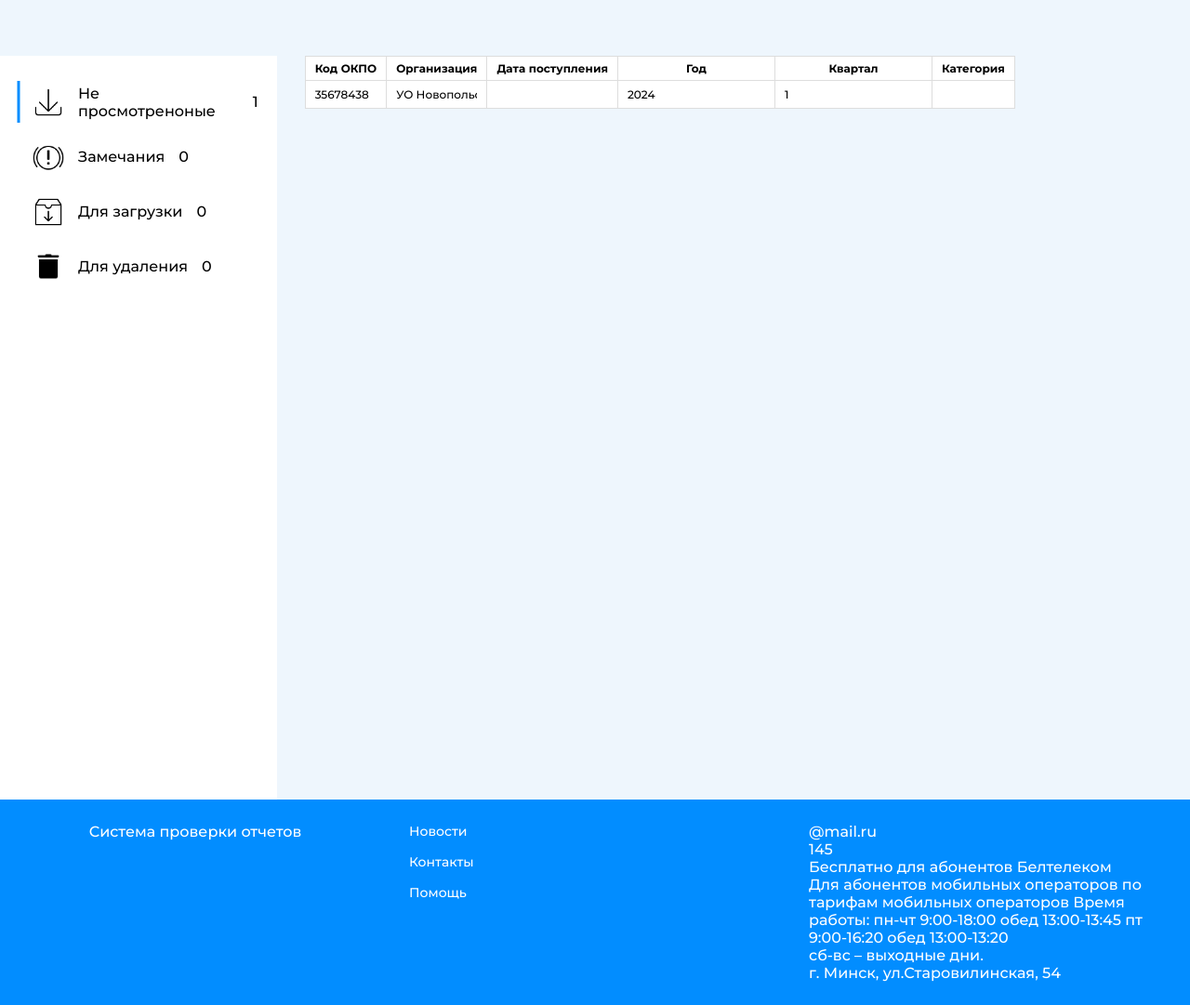
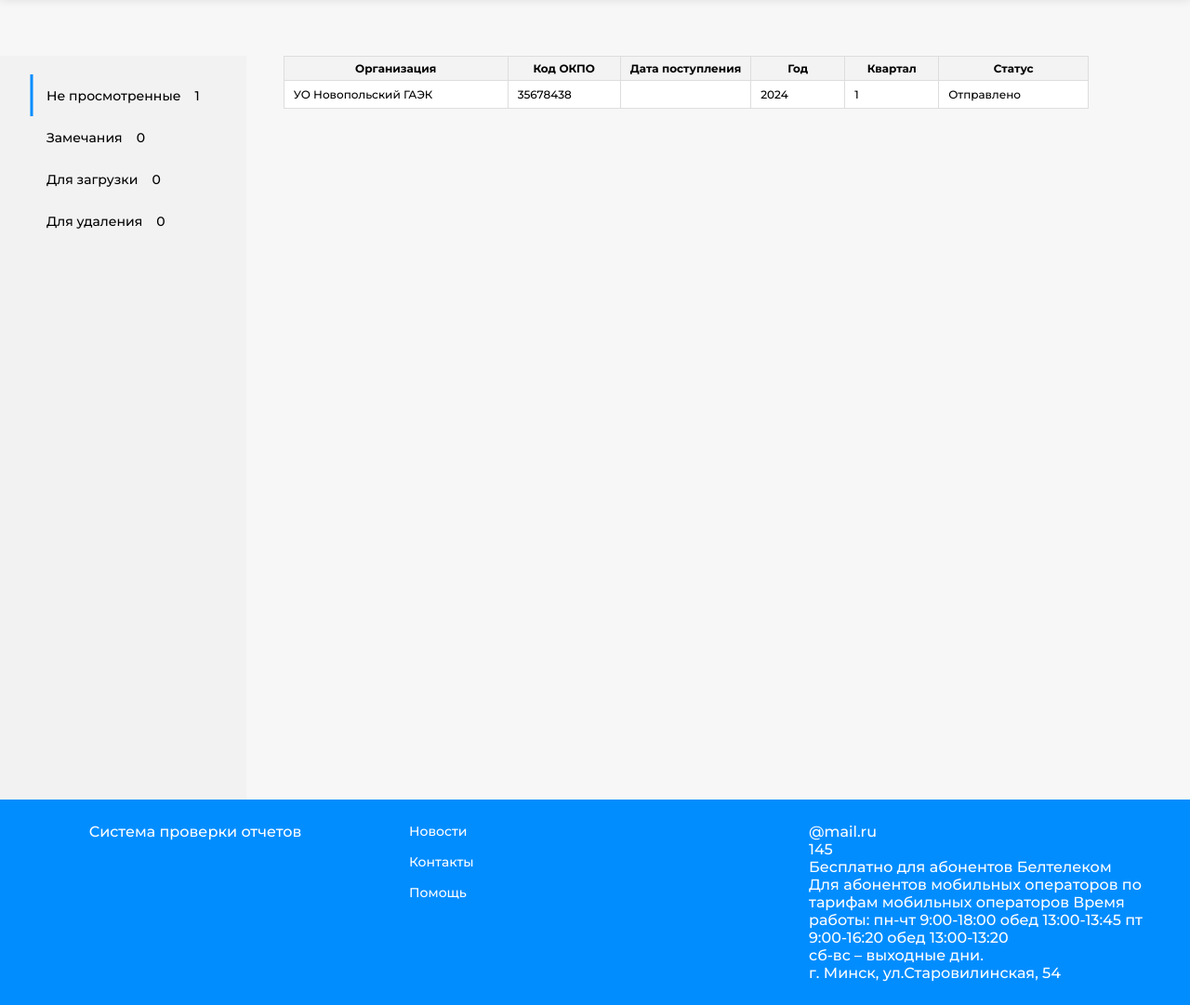
Before and after one commit to Tw1chee2k/quant, a Flask app: page /audit/not_viewed in a window 1280 px wide. Shown: the part 50-1131 px from the top of the page at 93% size. Run offline with Flask 3, Linux system fonts and the light colour scheme; a user stored in the database is signed in; data comes from the database, SQL or seed files in the repository; both versions use the stored data as it was after the commit; data that the repository does not hold is empty.

Commit message:
change view

```diff
--- a/website/models.py
+++ b/website/models.py
@@ -46,6 +46,7 @@ class Version_report(db.Model):
     sent = db.Column(db.Boolean, default=False)
 
     status = db.Column(db.String(20))
+    sent_time = db.Column(db.Date)
 
     agreed_time = db.Column(db.Date)
 
--- a/website/static/css/base.css
+++ b/website/static/css/base.css
@@ -23,14 +23,14 @@ html::-webkit-scrollbar-track {
 
 html::-webkit-scrollbar-thumb {
     border-radius: 10px;
-    background-color: #d8d6d6;
+    background-color: #d3d3d3;
 }
 
 body {
     display: flex;
     flex-direction: column;
     min-height: 100vh;
-    background-color:rgb(238, 246, 253);
+    background-color:rgb(247, 247, 247);
     color: rgb(0, 0, 0);
 }
 
@@ -1019,18 +1036,19 @@ footer {
     display: flex;
     flex-direction: column;
     text-align: left;
-    background-color: white;
-    box-shadow: 0 0 10px rgba(0, 0, 0, 0.1);
+    background-color: rgba(238, 238, 238, 0.507);
+    /* box-shadow: 0 0 10px rgba(0, 0, 0, 0.1);  */
     padding: 20px 0;
     color: black;
-    width: 300px;
+    width: auto;
     height: 100%;
     min-height: 100vh;
+    font-size: 14px;
 }
 
 .dark-mode	.profile_navigation {
     background-color:  #252525;
-    box-shadow: 0 0 1px rgba(255, 255, 255, 0.1);
+    /* box-shadow: 0 0 1px rgba(255, 255, 255, 0.1);  */
     color: white;
 }
 
@@ -1039,8 +1057,8 @@ footer {
     justify-content: start;
     list-style-type: none;
     cursor: pointer;
-    padding: 10px 60px;
-    margin: 7px 0;
+    padding: 10px 50px;
+    white-space: nowrap;
     height: 25px;
     font-weight: 500;
     transition: background-color 0.3s ease, color 0.3s ease;
@@ -1061,7 +1079,7 @@ footer {
     content: '';
     position: absolute;
     top: 0;
-    left: 15%;
+    left: 13%;
     transform: translateX(-50%);
     width: 3px;
     border: none;
@@ -1472,15 +1503,11 @@ footer {
     background-color: #4d4d4d;
 }
 
-
-
-
-
 .order-table_titels {
     text-align: center;
     color: rgb(0, 0, 0);
     font-weight: 600;
-    background-color:rgb(255, 255, 255);
+    background-color:rgba(231, 231, 231, 0.507);
 }
 
 .dark-mode .order-table_titels {
@@ -2065,114 +2092,11 @@ th .resizer {
     flex-direction: row;
 }
 
-.audit_navigation {
-    display: flex;
-    flex-direction: column;
-    /* box-shadow: 0 0 5px rgb(0, 0, 0, 0.1); */
-    background-color: white;
-    padding: 20px 0;
-    color: black;
-    width: 400px;
-    height: 100%;
-    min-height: 100vh;
-    margin-right: 30px;
-
-}
-
-.dark-mode	.audit_navigation {
-    background-color: #252525;
-    color: white;
-}
-
-.audit_navigation li {
-    display: flex;
-    justify-content: left;
-    align-items: center;
-    list-style-type: none;
-    cursor: pointer;
-    padding: 10px 20px;
-    margin: 7px 0;
-    height: 25px;
-    font-weight: 500;
-    transition: background-color 0.3s ease, color 0.3s ease;
-    position: relative;
-}
-
-
-.audit_navigation li:hover {
-    background-color: rgb(236, 236, 236);
-}
-
-.dark-mode .audit_navigation li:hover {
-    transition: background-color 0.3s ease;
-    background-color: rgb(29, 29, 29);
-}
-
-.audit_navigation li.active_li::before {
-    content: '';
-    position: absolute;
-    top: 0;
-    left: 20px;
-    transform: translateX(-50%);
-    width: 3px;
-    border: none;
-    height: 100%;
-    background-color: #028dff;
-}
-
-.dark-mode .audit_navigation li.active_li::before {
-    background-color: rgb(43, 236, 214);
-}
-
-.audit_navigation li img{
-    padding: 0 15px;
-    width: 34px;
-    height: auto;
-}
-
-.count_reports{
-    padding: 0 0 0 15px;
-}
-
-.audit-area{
-    width: 100%;
-    display: flex;
-    flex-direction: row;
-    overflow-x: auto;
-}
-
-.audit-area::-webkit-scrollbar {
-    width: 5px;
-    height: 5px;
-}
-
-.audit-area::-webkit-scrollbar-thumb {
-    background-color:rgb(221, 221, 221);
-    border-radius: 5px;
-}
-
-.audit-area  input{
-
-}
-
 .audit-area .table_report-area tr th,
 .audit-area .table_report-area tr td {
     font-size: 18px;
 }
 
-.audit-area td:first-child {
-
-
-}
-
-.audit-area .table_report-area .order-table_titels tr th{
-    padding: 10px;
-
-}
-
-.audit-area .table_report-area .order-table_titels tr th {
-
-
-}
+
 
 /*audit page end*/
--- a/website/static/js/audit.js
+++ b/website/static/js/audit.js
@@ -1,6 +1,6 @@
 document.addEventListener('DOMContentLoaded', function () {
     var reportRows = document.querySelectorAll('.report_row');
-    var navigationItems = document.querySelectorAll('.audit_navigation li');
+    var navigationItems = document.querySelectorAll('.profile_navigation li');
     var previousReportRow = null;
     var selectedReportId = null;
     var contextMenuReport = document.getElementById('contextMenu_report');
--- a/website/templates/account.html
+++ b/website/templates/account.html
@@ -21,7 +21,7 @@
                 <span>Админ-панель</span>
             </button>
             <button class = "account_buttons" onclick="window.location.href='/audit/not_viewed'">
-                <img src="{{ url_for('static', filename='img/.png')}}"  alt="">
+                <img src="{{ url_for('static', filename='img/audit_icon.png')}}"  alt="">
                 <span>Аудит</span>
             </button>
             {%else%}
--- a/website/templates/audit_not_viewed.html
+++ b/website/templates/audit_not_viewed.html
@@ -3,11 +3,11 @@
 {% block content %}
 
 <div class="audit-area_page">
-    <nav class="audit_navigation">
+    <nav class="profile_navigation">
         <li class="active_li" data-action="not_viewed" onclick="window.location.href='/audit/not_viewed'">
             <img src="{{ url_for('static', filename='img/downloaded_icon_white.png') }}" class="close_white" alt="">
             <img src="{{ url_for('static', filename='img/downloaded_icon.png') }}" class="close_black" alt="">
-            <a>Не просмотреноные</a>
+            <a>Не просмотренные</a>
             <a class = "count_reports">{{not_viewedReports_count}}</a>
         </li>
         <li data-action="remarks" onclick="window.location.href='/audit/remarks'">
@@ -15,7 +15,6 @@
             <img src="{{ url_for('static', filename='img/warning_icon.png') }}" class="close_black" alt="">
             <a>Замечания</a>
             <a class = "count_reports">{{remarksReports_count}}</a>
-
         </li>
         <li data-action="to_download" onclick="window.location.href='/audit/to_download'">
             <img src="{{ url_for('static', filename='img/down_icon_white.png') }}" class="close_white" alt="">
@@ -34,16 +33,16 @@
             <input type="hidden" name="action" id="action-input">
         </form>
     </nav>
-    <div class="report-area" style="margin-top: 0;">
+    <div class="report-area" style="margin: 0 0 0 40px;">
         <table class="table_report-area">
             <thead class="order-table_titels">
                 <tr>
-                    <th class="resizable" style="white-space: nowrap;">Код ОКПО<div class="resizer"></div></th>
-                    <th class="resizable" style="white-space: nowrap;">Организация<div class="resizer"></div></th>
-                    <th class="resizable" style="white-space: nowrap;">Дата поступления<div class="resizer"></div></th>
-                    <th class="resizable">Год<div class="resizer"></div></th>
-                    <th class="resizable">Квартал<div class="resizer"></div></th>
-                    <th class="resizable">Категория<div class="resizer"></div></th>
+                    <th class="resizable" style="white-space: nowrap; width: 220px;">Организация<div class="resizer"></div></th>
+                    <th class="resizable" style="white-space: nowrap; width: 100px;">Код ОКПО<div class="resizer"></div></th>
+                    <th class="resizable" style="white-space: nowrap; width: 80px;">Дата поступления<div class="resizer"></div></th>
+                    <th class="resizable" style="white-space: nowrap; width: 80px;">Год<div class="resizer"></div></th>
+                    <th class="resizable" style="white-space: nowrap; width: 80px;">Квартал<div class="resizer"></div></th>
+                    <th class="resizable" style="white-space: nowrap; width: 140px;">Статус<div class="resizer"></div></th>
                 </tr>
             </thead>
             <tbody>
@@ -54,11 +53,12 @@
                             <input type="text" id="report_id" value="{{ row.id }}" readonly>
                         </td>
                         <td>
+                            <input type="text" id="report_organization_name" value="{{ row.organization_name }}" readonly>
+                        </td>
+                        <td>
                             <input type="text" id="report_okpo" value="{{ row.okpo }}" readonly>
                         </td>
-                            <td>
-                                <input type="text" id="report_organization_name" value="{{ row.organization_name }}" readonly>
-                            </td>
+
                         <td></td>
                         <td>
                             <input type="text" id="report_year" value="{{ row.year }}" readonly>
@@ -67,11 +67,13 @@
                             <input type="text" id="report_quarter" value="{{ row.quarter }}" readonly>
                         </td>
                         <td>
-                                {%if row.status == 'Отправлен'%}
-                                    <input type="text" id="report_category" value="Не просмотрен" readonly>
-                                    {%else%}
-                                    <input type="text" id="report_category" value="{{row.status}}" readonly>
-                                {%endif%}
+                            {% if row.versions %}
+                                {% for version in row.versions %}
+                                    <input type="text" id="report_category_{{ version.id }}" value="{{ version.status }}" readonly>
+                                {% endfor %}
+                            {% else %}
+                                <input type="text" id="report_category" value="Нет версий" readonly>
+                            {% endif %}
                         </td>
                     </tr>
                 {% endfor %}
--- a/website/templates/base.html
+++ b/website/templates/base.html
@@ -37,13 +37,13 @@
               <div class="user-container">
                   <img
                     onclick="window.location.href='/account'"
-                    id="user-img"
+
                     class = "icon_white"
                     src="{{ url_for('static', filename='img/icon_white-user.png')}}"
                     alt="">
                   <img
                     onclick="window.location.href='/account'"
-                    id="user-img"
+
                     class = "icon_black"
                     src="{{ url_for('static', filename='img/icon_black-user.png')}}" alt="">
 
```
Also changed, not shown: other parts of website/static/css/base.css (+43 -13 lines), website/static/js/base.js (+31 -23 lines), website/templates/audit_remarks.html (+18 -12 lines), website/templates/audit_to_delete.html (+18 -12 lines), website/templates/audit_to_download.html (+18 -12 lines), website/templates/report_area.html (+12 -22 lines), website/database.db, website/static/img/audit_icon.png (added). Lines whose indentation alone changed are shown as unchanged.
